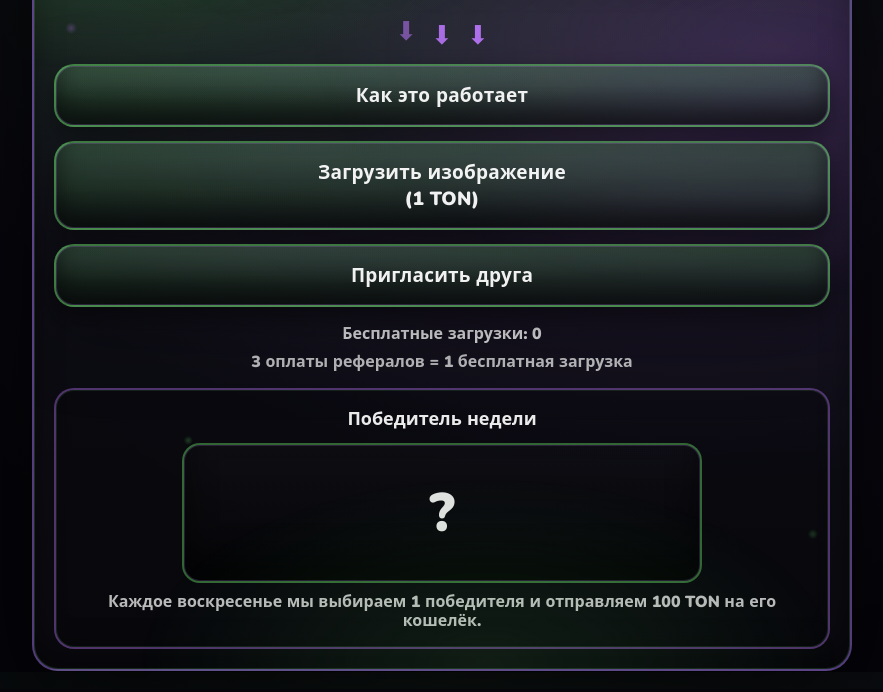
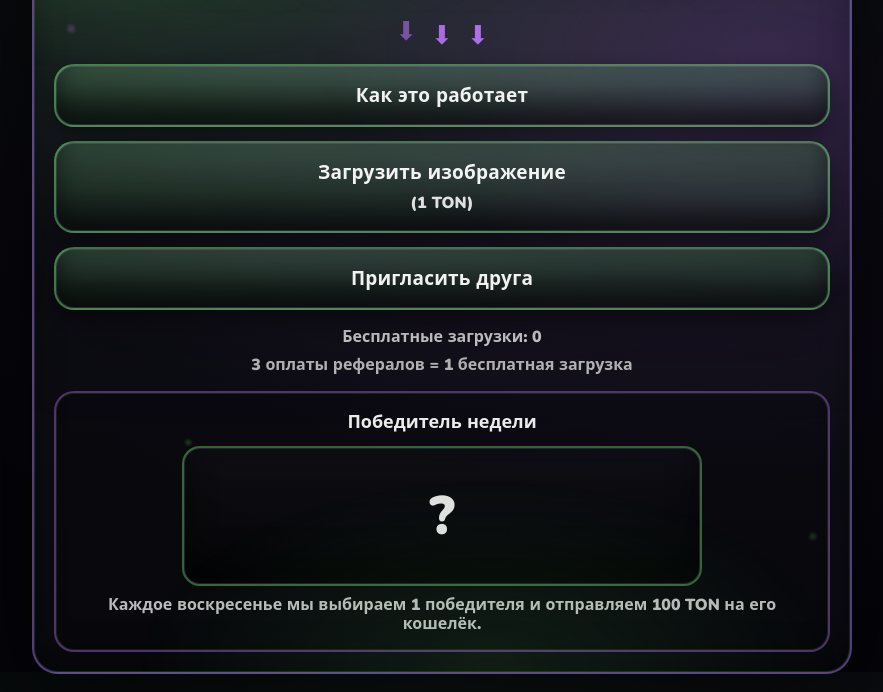
Before and after one commit to Profproject/absurd-miniapp, a plain HTML site: page web/index.html in a window 1280 px wide. Shown: the part 128-820 px from the top of the page, without its empty margins (198-1081 px from the left). Drawn offline with nearby package versions, Linux system fonts and the light colour scheme; a web font is replaced by a local one.

Commit message:
Update styles.css

```diff
--- a/web/styles.css
+++ b/web/styles.css
@@ -358,5 +358,10 @@ input {
   background: rgba(255,80,80,.08);
   text-align: left;
 }
-
+.smallNote{
+  display:inline-block;
+  margin-top: 6px;
+  font-size: 16px;
+  opacity: .92;
+}
 .row { margin-top: 16px; }
```
